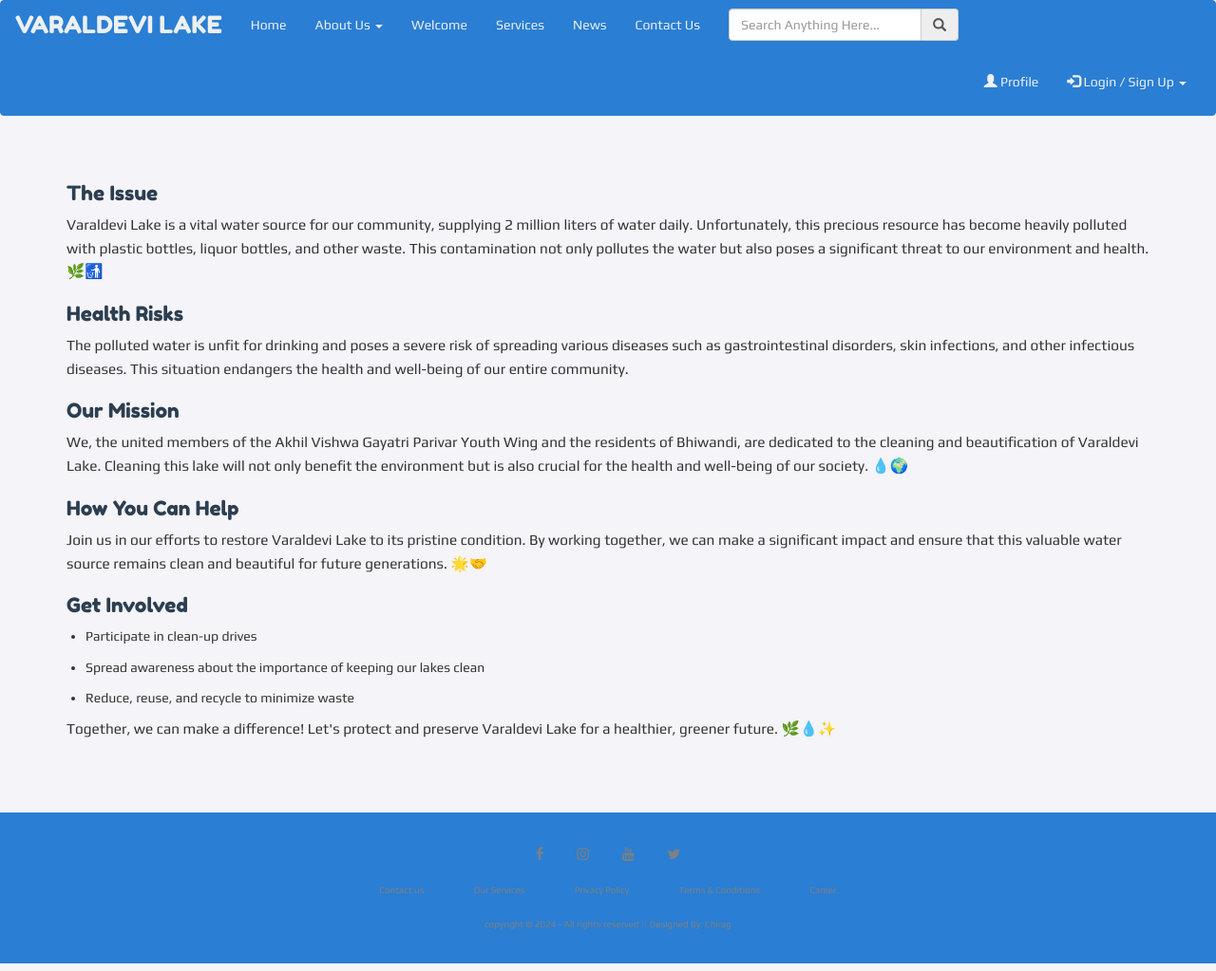
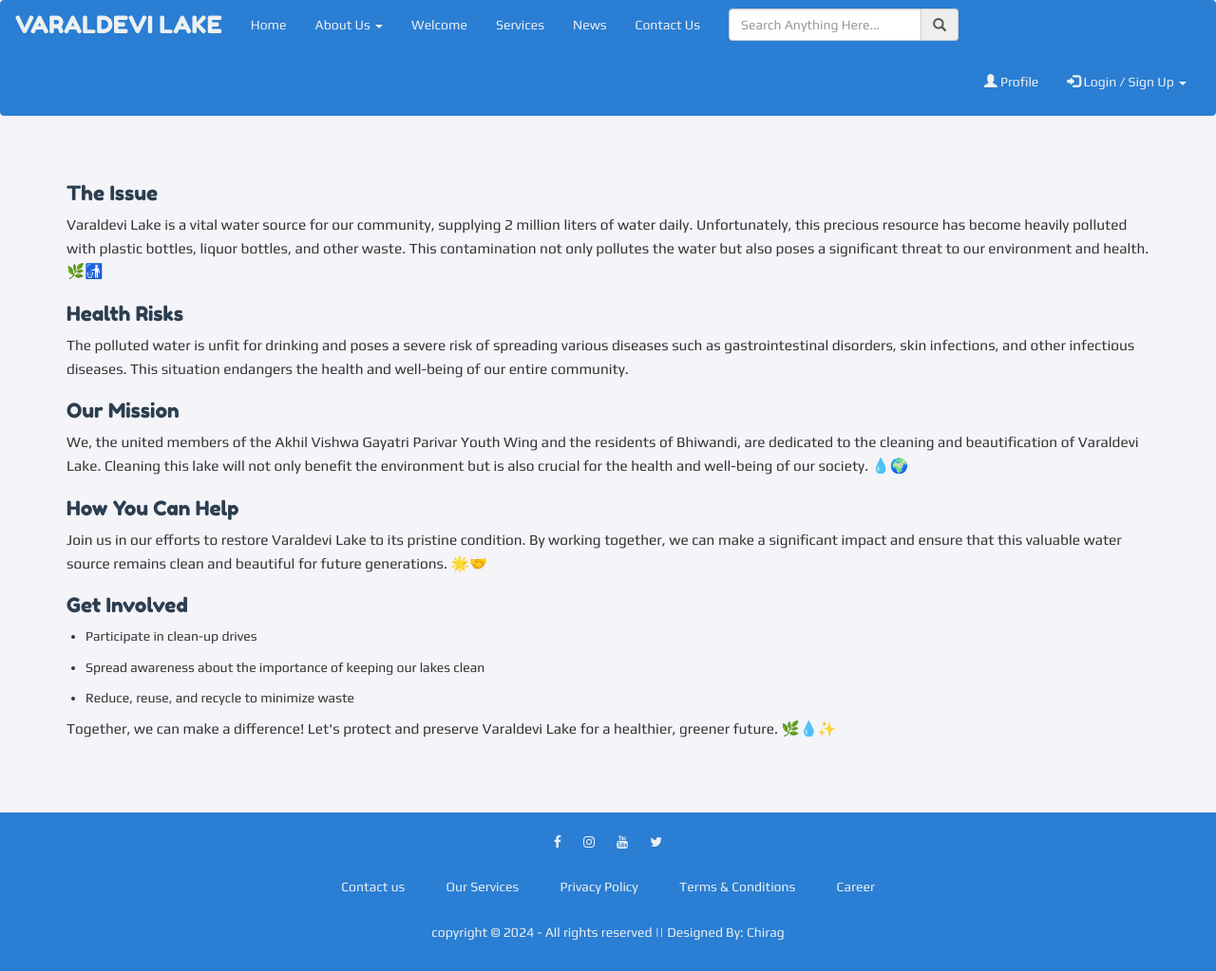
Before and after one commit to Chirag221104/Varaldevi_Lake, a plain HTML site: page about.html in a window 1280 px wide. Shown: the whole page at 95% size. Drawn offline with nearby package versions, Linux system fonts and the light colour scheme.

Commit message:
changes made in about page

```diff
--- a/about.css
+++ b/about.css
@@ -21,48 +21,6 @@ h1, h2, h3, h4, h5, h6 {
     flex: 1;
 }
 
-.footer {
-    background: #000;
-    padding: 15px 0;  /* Reduced padding */
-    font-family: 'Play', sans-serif;
-    text-align: center;
-}
-
-.footer .row {
-    width: 100%;
-    margin: 1% 0%;
-    padding: 0.3% 0%;  /* Reduced padding */
-    color: gray;
-    font-size: 0.7em;  /* Reduced font size */
-}
-
-.footer .row a {
-    text-decoration: none;
-    color: gray;
-    transition: 0.5s;
-}
-
-.footer .row a:hover {
-    color: #fff;
-}
-
-.footer .row ul {
-    width: 100%;
-    padding: 0;
-    margin: 0;
-    list-style-type: none;
-}
-
-.footer .row ul li {
-    display: inline-block;
-    margin: 0px 15px;  /* Reduced margin */
-}
-
-.footer .row a i {
-    font-size: 1.5em;  /* Reduced icon size */
-    margin: 0% 0.5%;  /* Reduced margin */
-}
-
 @media (max-width: 720px) {
     .footer {
         text-align: left;
--- a/about.html
+++ b/about.html
@@ -4,7 +4,6 @@
     <meta charset="UTF-8">
     <meta name="viewport" content="width=device-width, initial-scale=1.0">
     <title>About Us</title>
-    <link rel="stylesheet" href="style.css">
     <link rel="stylesheet" href="https://maxcdn.bootstrapcdn.com/bootstrap/3.3.7/css/bootstrap.min.css">
     <link rel="stylesheet" href="https://cdnjs.cloudflare.com/ajax/libs/font-awesome/4.7.0/css/font-awesome.min.css">
     <link rel="preconnect" href="https://fonts.gstatic.com">
```
